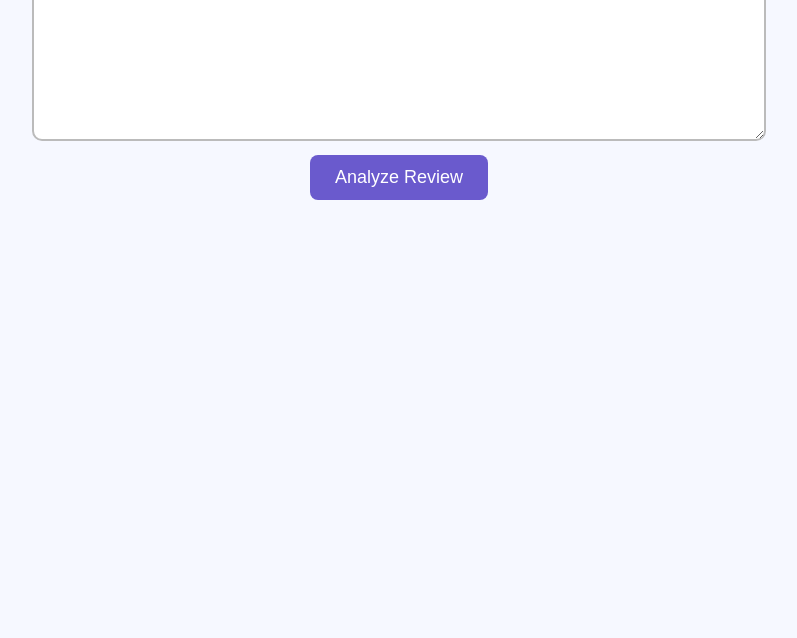
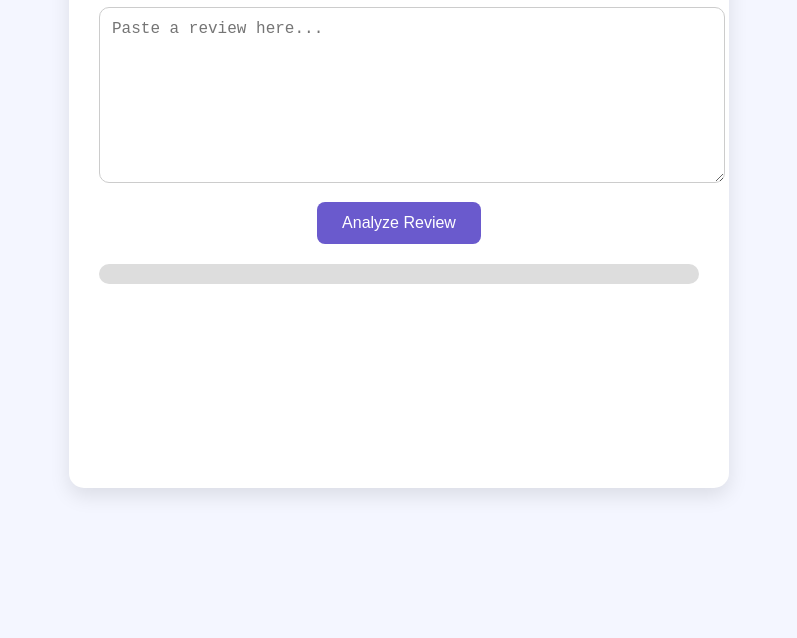
Before and after one commit to r3nuzz/fake_review_detector, a plain HTML site: page frontend/index.html in a window 1280 px wide. Shown: the part 162-800 px from the top of the page, without its empty margins (241-1038 px from the left). Drawn offline with nearby package versions, Linux system fonts and the light colour scheme.

Commit message:
feat: added pie chart

```diff
--- a/frontend/index.html
+++ b/frontend/index.html
@@ -1,41 +1,31 @@
 <!DOCTYPE html>
 <html>
 <head>
-  <title>Fake Review Detector</title>
-  <style>
-    body { font-family: Arial; background: #f6f8ff; text-align: center; padding: 40px; }
-    textarea { width: 60%; height: 150px; padding: 10px; border-radius: 10px; border: 2px solid #bbb; }
-    button { padding: 12px 25px; margin-top: 10px; font-size: 18px; background: #6a5acd; color: white; border: none; border-radius: 8px; cursor: pointer; }
-    button:hover { background: #4f43a3; }
-    #result { font-size: 25px; margin-top: 20px; }
-  </style>
+    <title>Fake Review Detector</title>
+    <link rel="stylesheet" href="style.css">
+    <script src="https://cdn.jsdelivr.net/npm/chart.js"></script>
 </head>
 <body>
 
-<h1>Fake Review Detector 🔍</h1>
+<div class="container">
+    <h1>Fake Review Detector 🔍</h1>
 
-<textarea id="review" placeholder="Paste a review..."></textarea><br>
-<button onclick="analyze()">Analyze Review</button>
+    <textarea id="review" placeholder="Paste a review here..."></textarea>
 
-<h2 id="result"></h2>
-<p id="confidence"></p>
+    <button onclick="analyze()">Analyze Review</button>
 
-<script>
-async function analyze() {
-    const review = document.getElementById("review").value;
+    <h2 id="result"></h2>
+    <p id="confidence"></p>
 
-    const res = await fetch("http://127.0.0.1:5000/predict", {
-        method: "POST",
-        headers: { "Content-Type": "application/json" },
-        body: JSON.stringify({ review })
-    });
+    <!-- Progress Bar -->
+    <div class="progressContainer">
+        <div id="progressBar"></div>
+    </div>
 
-    const data = await res.json();
+    <!-- Chart -->
+    <canvas id="reviewChart"></canvas>
+</div>
 
-    document.getElementById("result").innerHTML = "Result: " + data.label;
-    document.getElementById("confidence").innerHTML = "Confidence: " + (data.confidence * 100).toFixed(2) + "%";
-}
-</script>
-
+<script src="script.js"></script>
 </body>
 </html>
--- a/frontend/script.js
+++ b/frontend/script.js
@@ -1,18 +1,34 @@
-function loadAnimation(file) {
-    document.getElementById("animation").innerHTML = "";
-    lottie.loadAnimation({
-        container: document.getElementById("animation"),
-        renderer: "svg",
-        loop: true,
-        autoplay: true,
-        path: `animations/${file}`
+let fakeCount = 0;
+let genuineCount = 0;
+let chart;
+
+function updateChart(label) {
+
+    if (label === "Fake") {
+        fakeCount++;
+    } else {
+        genuineCount++;
+    }
+
+    const ctx = document.getElementById('reviewChart').getContext('2d');
+
+    if (chart) chart.destroy();
+
+    chart = new Chart(ctx, {
+        type: 'pie',
+        data: {
+            labels: ['Fake', 'Genuine'],
+            datasets: [{
+                data: [fakeCount, genuineCount],
+                backgroundColor: ['#ff4d4d', '#4CAF50']
+            }]
+        }
     });
 }
 
 async function analyze() {
+
     const review = document.getElementById("review").value;
-
-    loadAnimation("scan.json");
 
     const res = await fetch("http://127.0.0.1:5000/predict", {
         method: "POST",
@@ -22,13 +38,19 @@ async function analyze() {
 
     const data = await res.json();
 
-    if (data.label === "Fake") {
-        loadAnimation("danger.json");
-    } else {
-        loadAnimation("success.json");
+    if (data.error) {
+        alert(data.error);
+        return;
     }
 
-    document.getElementById("result").innerHTML = `Result: ${data.label}`;
+    document.getElementById("result").innerHTML =
+        "Result: " + data.label;
+
     document.getElementById("confidence").innerHTML =
-        `Confidence: ${(data.confidence * 100).toFixed(2)}%`;
+        "Confidence: " + (data.confidence * 100).toFixed(2) + "%";
+
+    document.getElementById("progressBar").style.width =
+        (data.confidence * 100) + "%";
+
+    updateChart(data.label);
 }
--- a/frontend/style.css
+++ b/frontend/style.css
@@ -1,45 +1,60 @@
 body {
-    font-family: 'Poppins', sans-serif;
-    background: #f7f8fc;
-    text-align: center;
+    font-family: Arial;
+    background: #f4f6ff;
+    display: flex;
+    justify-content: center;
+    padding: 50px;
 }
 
 .container {
-    width: 60%;
-    margin: auto;
-    margin-top: 30px;
+    background: white;
+    padding: 30px;
+    width: 600px;
+    border-radius: 15px;
+    box-shadow: 0 8px 20px rgba(0,0,0,0.1);
+    text-align: center;
 }
 
 textarea {
     width: 100%;
     height: 150px;
-    padding: 15px;
-    border-radius: 12px;
-    border: 2px solid #ccc;
+    padding: 12px;
+    border-radius: 10px;
+    border: 1px solid #ccc;
     font-size: 16px;
 }
 
 button {
     margin-top: 15px;
     padding: 12px 25px;
+    font-size: 16px;
     border: none;
     background: #6a5acd;
     color: white;
-    border-radius: 10px;
+    border-radius: 8px;
     cursor: pointer;
-    font-size: 18px;
-    transition: 0.3s;
 }
 
 button:hover {
     background: #4f43a3;
 }
 
-#animation {
-    height: 200px;
+.progressContainer {
+    width: 100%;
+    height: 20px;
+    background: #ddd;
+    border-radius: 20px;
+    margin-top: 15px;
+    overflow: hidden;
+}
+
+#progressBar {
+    height: 100%;
+    width: 0%;
+    background: #6a5acd;
+    transition: width 1s ease;
+}
+
+canvas {
     margin-top: 20px;
 }
-
-h2 {
-    margin-top: 15px;
-}
```
Also changed, not shown: backend/static/wordcloud.png (added), 2 other files.
